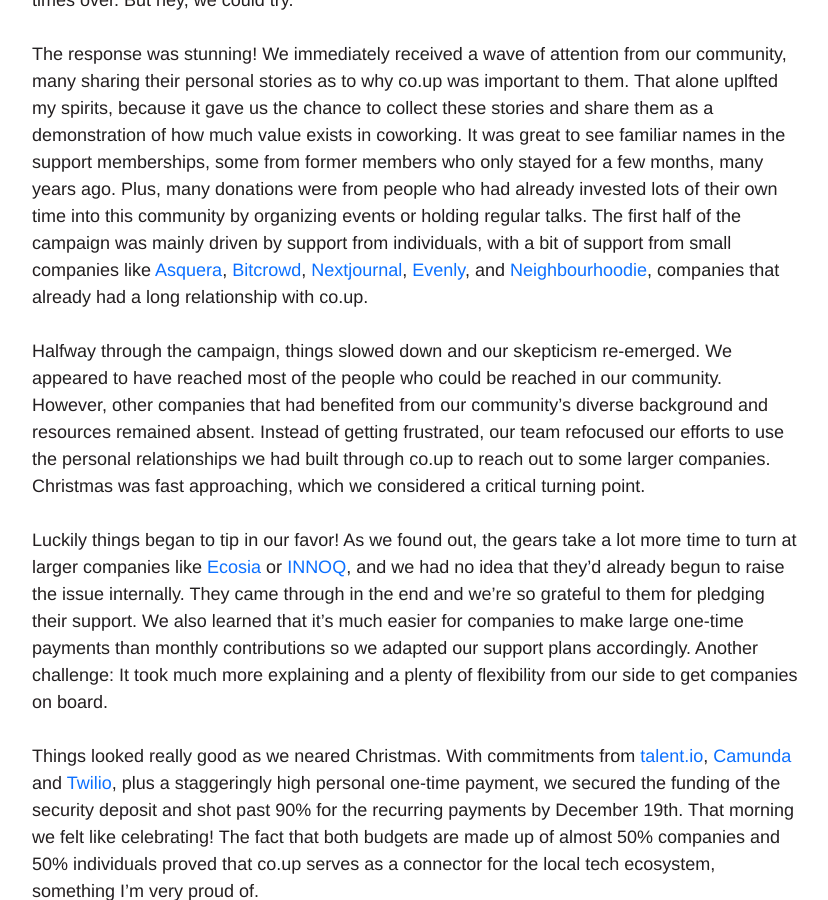
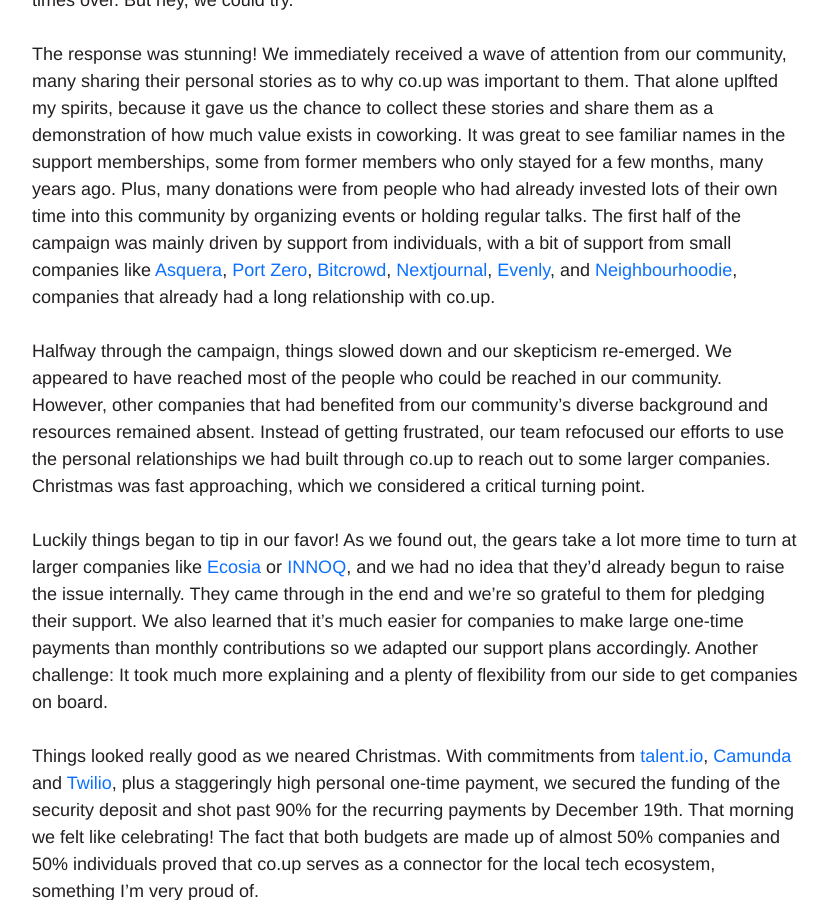
Before and after one commit to co-up/co-up.de, a Jekyll site: the page built from _posts/2020-01-06-2020-co-up-reborn.md, in a window 1280 px wide and 900 px high, scrolled down 1942 px. Shown: the whole window, without its empty margins (224-1052 px from the left). Built offline with Jekyll 4.4.1, drawn with Linux system fonts in a browser that asks for light colours; our own code applies the rules of GitHub Pages for plain Markdown files; comment, search, counter and statistics services are not loaded.

Commit message:
Added our friends for port zero :)

```diff
--- a/_posts/2020-01-06-2020-co-up-reborn.md
+++ b/_posts/2020-01-06-2020-co-up-reborn.md
@@ -25,7 +25,7 @@
 
 I have to admit that I was skeptical. We did the math and it was clear that we needed 3000 EUR/month for at least 12 months and 10.000 EUR for the security deposit to sign the contract with certainty. A staggering amount, extending past our previous crowdfunding attempts multiple times over. But hey, we could try.
 
-The response was stunning! We immediately received a wave of attention from our community, many sharing their personal stories as to why co.up was important to them. That alone uplfted my spirits, because it gave us the chance to collect these stories and share them as a demonstration of how much value exists in coworking. It was great to see familiar names in the support memberships, some from former members who only stayed for a few months, many years ago. Plus, many donations were from people who had already invested lots of their own time into this community by organizing events or holding regular talks. The first half of the campaign was mainly driven by support from individuals, with a bit of support from small companies like [Asquera](https://asquera.de/), [Bitcrowd](https://bitcrowd.net/), [Nextjournal](https://nextjournal.com/), [Evenly](https://evenly.io/), and [Neighbourhoodie](https://neighbourhood.ie/), companies that already had a long relationship with co.up.
+The response was stunning! We immediately received a wave of attention from our community, many sharing their personal stories as to why co.up was important to them. That alone uplfted my spirits, because it gave us the chance to collect these stories and share them as a demonstration of how much value exists in coworking. It was great to see familiar names in the support memberships, some from former members who only stayed for a few months, many years ago. Plus, many donations were from people who had already invested lots of their own time into this community by organizing events or holding regular talks. The first half of the campaign was mainly driven by support from individuals, with a bit of support from small companies like [Asquera](https://asquera.de/), [Port Zero](https://port-zero.com/), [Bitcrowd](https://bitcrowd.net/), [Nextjournal](https://nextjournal.com/), [Evenly](https://evenly.io/), and [Neighbourhoodie](https://neighbourhood.ie/), companies that already had a long relationship with co.up.
 
 Halfway through the campaign, things slowed down and our skepticism re-emerged. We appeared to have reached most of the people who could be reached in our community. However, other companies that had benefited from our community’s diverse background and resources remained absent. Instead of getting frustrated, our team refocused our efforts to use the personal relationships we had built through co.up to reach out to some larger companies. Christmas was fast approaching, which we considered a critical turning point.
 
```
